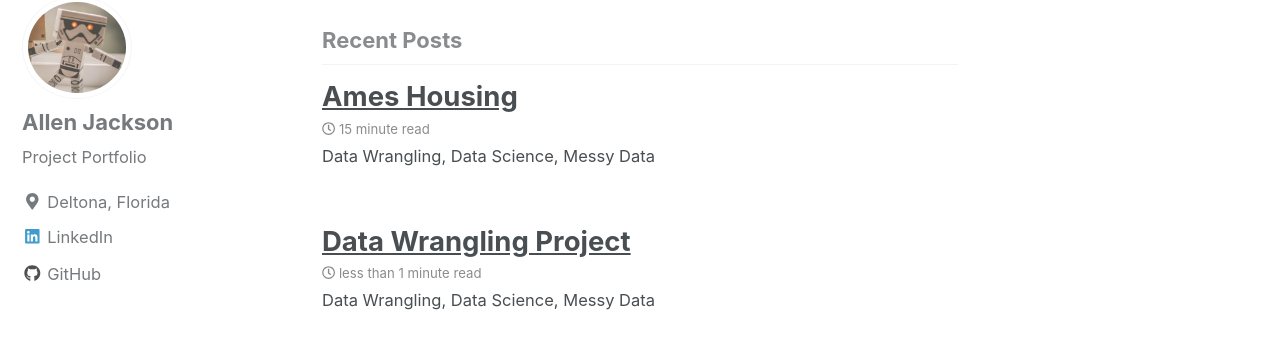
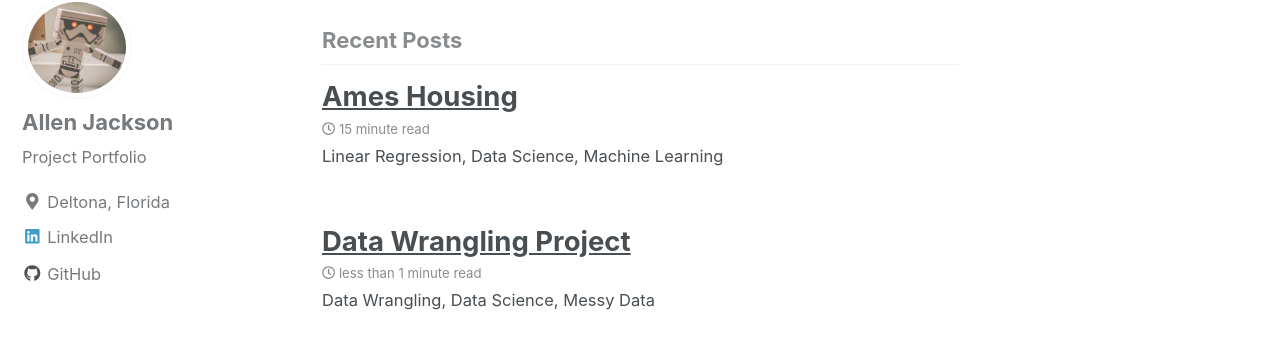
Before and after one commit to Nella796/Nella796.github.io, a Jekyll site: the page built from index.html, in a window 1280 px wide and 900 px high, scrolled down 541 px. Shown: the part 115-454 px from the top of the window. Built offline with Jekyll 4.4.1, drawn with Linux system fonts in a browser that asks for light colours; nearby versions of some CDN libraries; the list of posts is cut into pages by our own code.

Commit message:
modified ames project

```diff
--- a/_posts/2020-10-18-ames.md
+++ b/_posts/2020-10-18-ames.md
@@ -1,10 +1,10 @@
 ---
 title: "Ames Housing"
-date: 2018-01-28
-tags: [data wrangling, data science, messy data]
+date: 2020-10-18
+tags: [Linear Regression, data science, machine learning]
 header:
   image: "/images/perceptron/percept.jpg"
-excerpt: "Data Wrangling, Data Science, Messy Data"
+excerpt: "Linear Regression, Data Science, Machine Learning"
 mathjax: "true"
 ---
 
```
